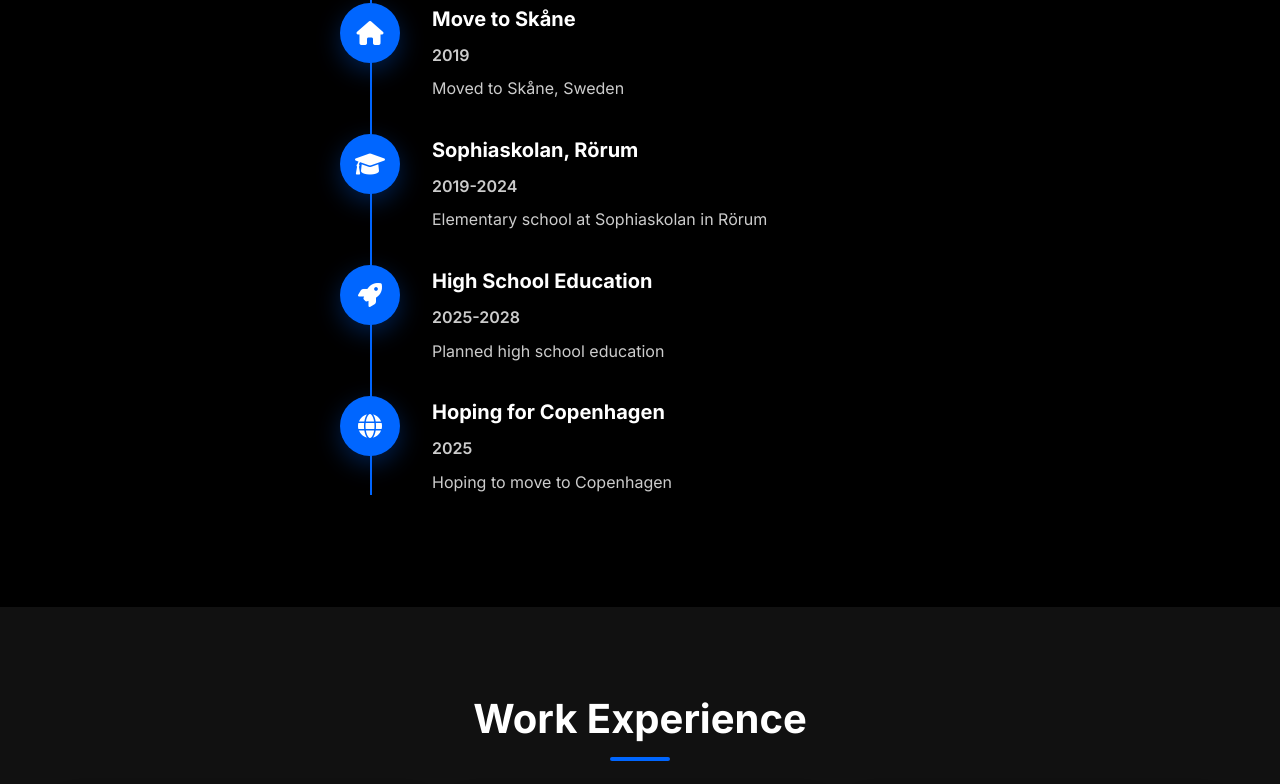
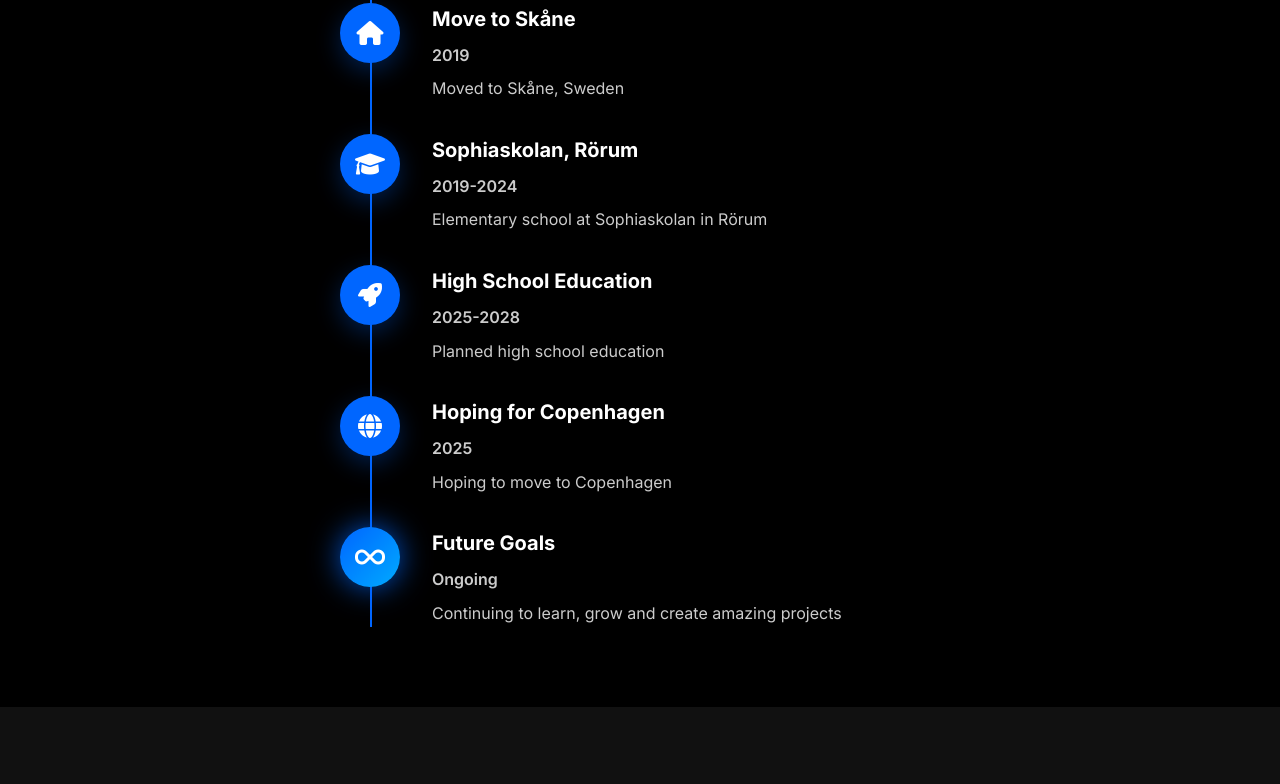
Before and after one commit to luminahuntiez/loveable, a plain HTML site: page index.html in a window 1280 px wide. Shown: the part 3687-4471 px from the top of the page. Drawn offline with Linux system fonts and the light colour scheme.

Commit message:
Add timeline ending with future goals and improve timeline styling with gradient fade-out effect

```diff
--- a/index.html
+++ b/index.html
@@ -222,6 +222,16 @@
                         <p data-en="Hoping to move to Copenhagen" data-sv="Hoppas på att flytta till Köpenhamn">Hoping to move to Copenhagen</p>
                     </div>
                 </div>
+                <div class="timeline-item timeline-end">
+                    <div class="timeline-icon timeline-end-icon">
+                        <i class="fas fa-infinity"></i>
+                    </div>
+                    <div class="timeline-content">
+                        <h3 data-en="Future Goals" data-sv="Framtida mål">Future Goals</h3>
+                        <p class="timeline-date" data-en="Ongoing" data-sv="Pågående">Ongoing</p>
+                        <p data-en="Continuing to learn, grow and create amazing projects" data-sv="Fortsätter att lära, växa och skapa fantastiska projekt">Continuing to learn, grow and create amazing projects</p>
+                    </div>
+                </div>
             </div>
         </div>
     </section>
--- a/styles.css
+++ b/styles.css
@@ -423,6 +423,16 @@ section {
     background: #0066ff;
 }
 
+.education-timeline::after {
+    content: '';
+    position: absolute;
+    left: 30px;
+    bottom: 0;
+    width: 2px;
+    height: 30px;
+    background: linear-gradient(to bottom, #0066ff, transparent);
+}
+
 .timeline-item {
     display: flex;
     align-items: flex-start;
@@ -459,6 +469,28 @@ section {
 
 .timeline-content p {
     color: #cccccc;
+}
+
+.timeline-end {
+    margin-bottom: 0;
+}
+
+.timeline-end-icon {
+    background: linear-gradient(135deg, #0066ff, #00aaff);
+    box-shadow: 0 0 20px rgba(0, 102, 255, 0.5);
+    animation: pulse 2s infinite;
+}
+
+@keyframes pulse {
+    0% {
+        box-shadow: 0 0 20px rgba(0, 102, 255, 0.5);
+    }
+    50% {
+        box-shadow: 0 0 30px rgba(0, 102, 255, 0.8);
+    }
+    100% {
+        box-shadow: 0 0 20px rgba(0, 102, 255, 0.5);
+    }
 }
 
 .experience {
@@ -966,6 +998,10 @@ section {
         left: 20px;
     }
 
+    .education-timeline::after {
+        left: 20px;
+    }
+
     .timeline-item {
         flex-direction: column;
         align-items: flex-start;
```
